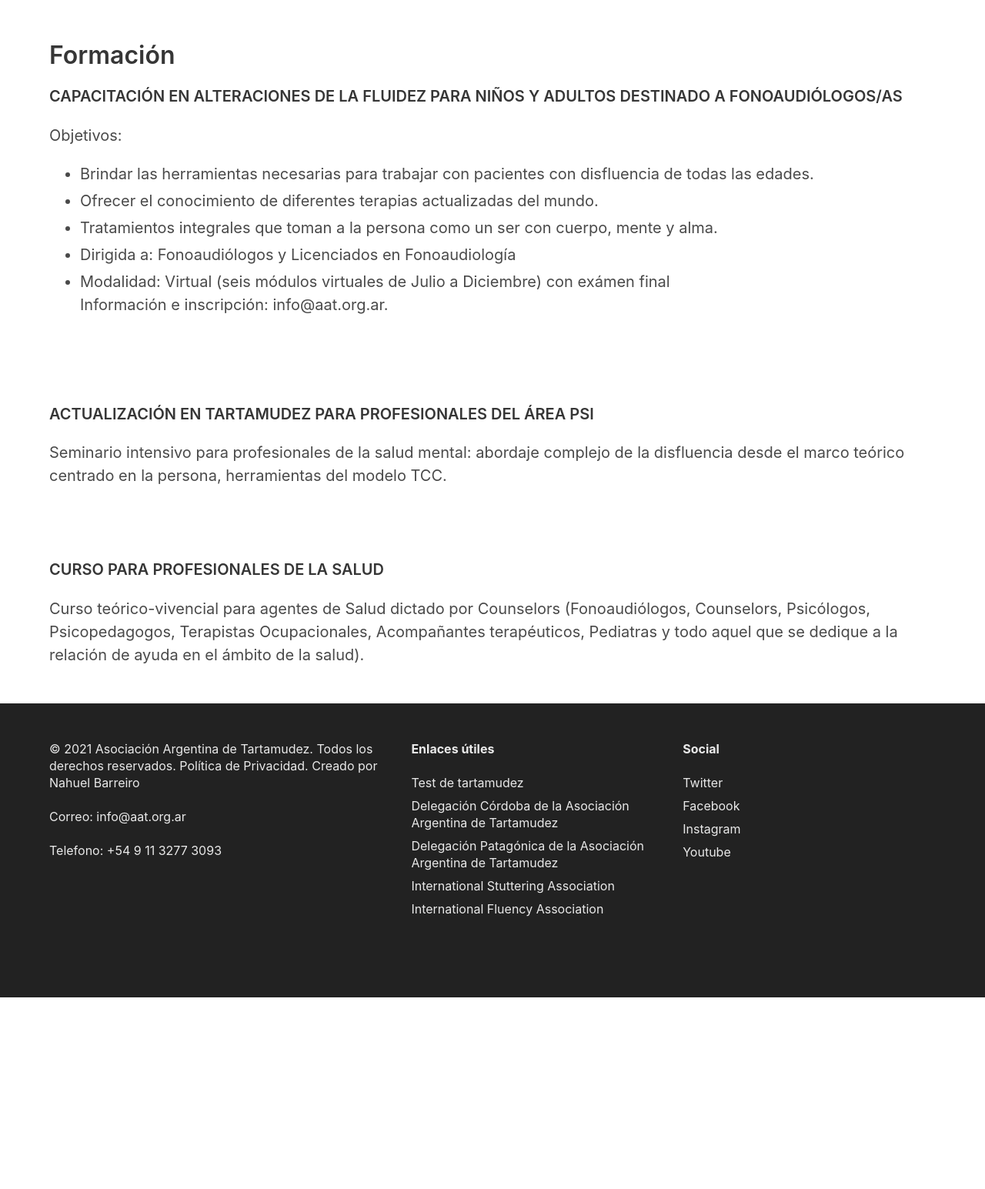
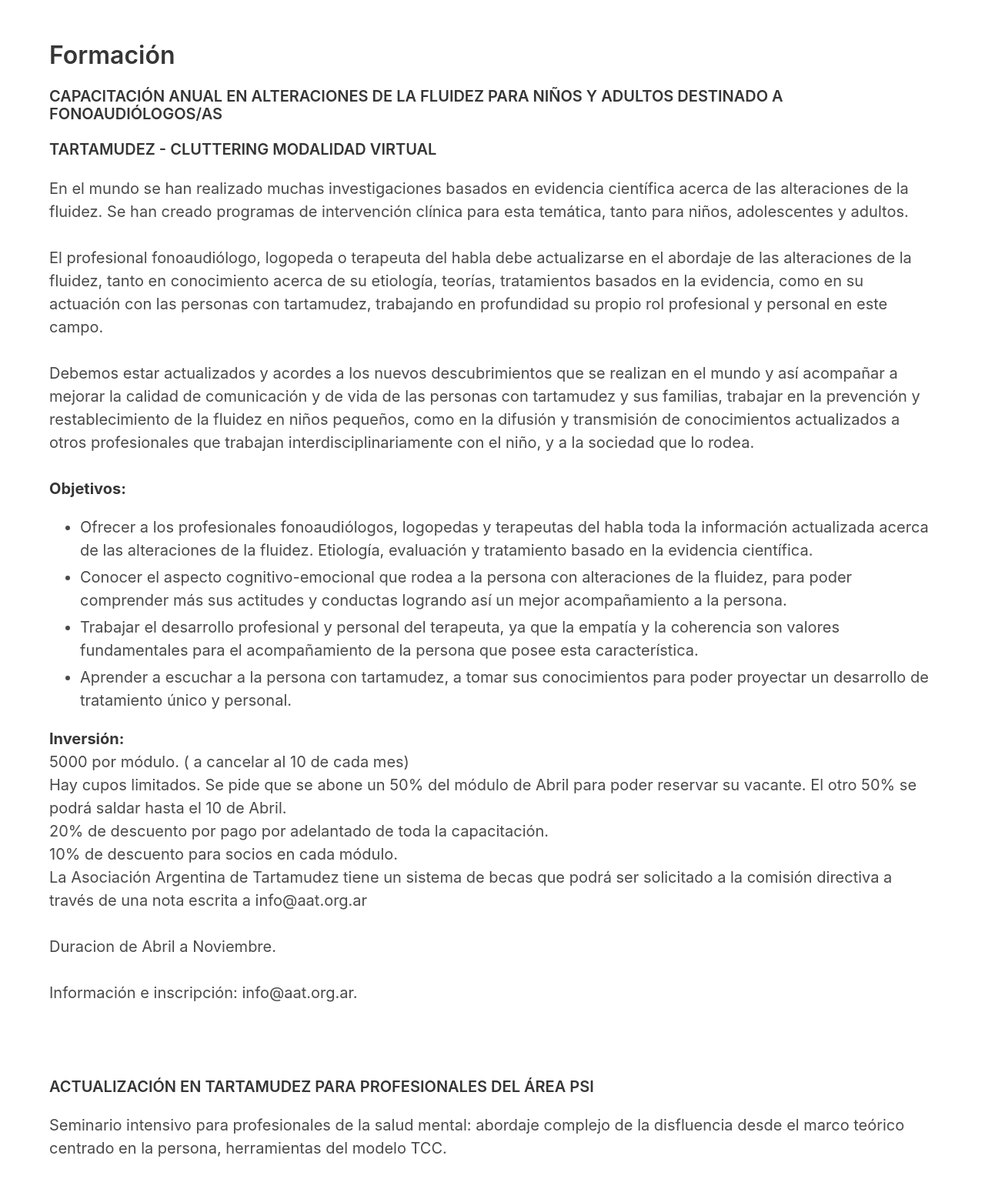
Before and after one commit to nahuelba/AAT, a Django app: page /formacion/ in a window 1280 px wide. Shown: the part 90-1635 px from the top of the page at 77% size. Before the commit the page ends 1386 px from the top, so only its background shows below. Run offline with Django 3.2, Linux system fonts and the light colour scheme.

Commit message:
formacion cambios

```diff
--- a/viewpage/templates/base.html
+++ b/viewpage/templates/base.html
@@ -121,7 +121,7 @@
             © 2021 Asociación Argentina de Tartamudez. Todos los derechos reservados. Política de Privacidad. Creado por
             Nahuel Barreiro </span>
           <br />
-          <br />Correo: <a href="mailto:info@aat.org.ar">info@aat.org.ar</a>
+
           <br /><br />Telefono: +54 9 11 3277 3093
         </div>
 
@@ -164,7 +164,7 @@
             © 2021 Asociación Argentina de Tartamudez. Todos los derechos reservados. Política de Privacidad. Creado por
             Nahuel Barreiro </span>
           <br />
-          <br />Correo: <a href="mailto:info@aat.org.ar">info@aat.org.ar</a>
+
           <br /><br />Telefono: +54 9 11 3277 3093
         </div>
       </div>
--- a/viewpage/templates/tartamudez/Formacion.html
+++ b/viewpage/templates/tartamudez/Formacion.html
@@ -13,21 +13,37 @@
             <h2 class="title is-3">Formación</h2>
 
 
-            <h1 class="title is-5">CAPACITACIÓN EN ALTERACIONES DE LA FLUIDEZ PARA NIÑOS Y ADULTOS DESTINADO A
+            <h1 class="title is-5">CAPACITACIÓN ANUAL EN ALTERACIONES DE LA FLUIDEZ PARA NIÑOS Y ADULTOS DESTINADO A
                 FONOAUDIÓLOGOS/AS</h1>
-            <p>
-                Objetivos:
+            <h2 class="title is-5">TARTAMUDEZ - CLUTTERING
+                                                                            MODALIDAD VIRTUAL </h2>
+            <p>En el mundo se han realizado muchas investigaciones basados en evidencia científica acerca de las alteraciones de la fluidez. Se han creado programas de intervención clínica para esta temática, tanto para niños, adolescentes y adultos.</br></br>
+ El profesional fonoaudiólogo, logopeda o terapeuta del habla debe actualizarse en el abordaje de las alteraciones de la fluidez, tanto en conocimiento acerca de su etiología, teorías, tratamientos basados en la evidencia, como en su actuación con las personas con tartamudez, trabajando en profundidad su propio rol profesional y personal en este campo. </br></br>
+
+Debemos estar actualizados y acordes a los nuevos descubrimientos que se realizan en el mundo y así acompañar a mejorar la calidad de comunicación y de vida de las personas con tartamudez y sus familias, trabajar en la prevención y restablecimiento de la fluidez en niños pequeños, como en la difusión y transmisión de conocimientos actualizados a otros profesionales que trabajan interdisciplinariamente con el niño, y a la sociedad que lo rodea. </br></br>
+
+               <strong> Objetivos:</strong>
                 <ul>
 
-                    <li>Brindar las herramientas necesarias para trabajar con pacientes con disfluencia de todas las
-                        edades.</li>
-                    <li>Ofrecer el conocimiento de diferentes terapias actualizadas del mundo.</li>
-                    <li>Tratamientos integrales que toman a la persona como un ser con cuerpo, mente y alma.</li>
-                    <li> Dirigida a: Fonoaudiólogos y Licenciados en Fonoaudiología</li>
-                    <li> Modalidad: Virtual (seis módulos virtuales de Julio a Diciembre) con exámen final</li>
+                    <li>Ofrecer a los profesionales fonoaudiólogos, logopedas y terapeutas del habla toda la información actualizada acerca de las alteraciones de la fluidez. Etiología, evaluación y tratamiento basado en la evidencia científica. </li>
+                    <li>Conocer el aspecto cognitivo-emocional que rodea a la persona con alteraciones de la fluidez, para poder comprender más sus actitudes y conductas logrando así un mejor acompañamiento a la persona.</li>
+                    <li>Trabajar el desarrollo profesional y personal del terapeuta, ya que la empatía y la coherencia son valores fundamentales para el acompañamiento de la persona que posee esta característica. </li>
+                    <li>Aprender a escuchar a la persona con tartamudez, a tomar sus conocimientos para poder proyectar un desarrollo de tratamiento único y personal. </li>
 
-                    Información e inscripción: info@aat.org.ar.
+
                 </ul>
+              <strong>  Inversión:</strong></br>
+5000 por módulo. ( a cancelar al 10 de cada mes)</br>
+Hay cupos limitados. Se pide que se abone un 50% del módulo de Abril para poder reservar su vacante. El otro 50% se podrá saldar hasta el 10 de Abril.</br>
+20% de descuento por pago por adelantado de toda la capacitación.</br>
+10% de descuento para socios en cada módulo. </br>
+La Asociación Argentina de Tartamudez tiene un sistema de becas que podrá ser solicitado a la comisión directiva a través de una nota escrita a info@aat.org.ar</br></br>
+
+Duracion de Abril a Noviembre.</br></br>
+
+Información e inscripción: info@aat.org.ar.</br>
+
+
 
             </p>
         </div>
```
